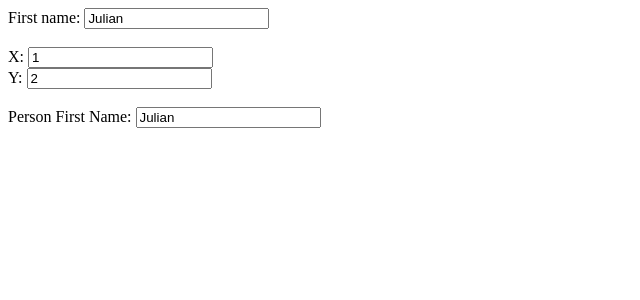
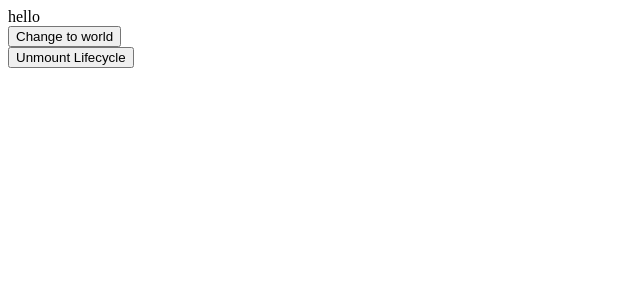
Before and after one commit to julianandreszb/vue-js-certification, a Vue app: page / in a window 1280 px wide. Shown: the top 300 px of the page, without its empty margins (0-640 px from the left). Built offline with nearby package versions, Linux system fonts and the light colour scheme.

Commit message:
Save progress: Lifecycle.vue

```diff
--- a/src/App.vue
+++ b/src/App.vue
@@ -3,11 +3,12 @@
 // import BindingMultipleAttributes from '@/components/BindingMultipleAttributes.vue'
 // import AccessingEventArgumentInInlineHandlers from '@/components/AccessingEventArgumentInInlineHandlers.vue'
 //import FormBindings from '@/components/FormBindings.vue'
-import Watcher from '@/components/WatcherPractice.vue'
+// import Watcher from '@/components/WatcherPractice.vue'
+import Lifecycle from '@/components/LifecycleParent.vue'
 </script>
 
 <template>
-  <Watcher />
+  <Lifecycle/>
 </template>
 
 <style scoped></style>
--- /dev/null
+++ b/src/components/LifecycleChild.vue
@@ -0,0 +1,25 @@
+<script setup>
+import { onBeforeMount, onBeforeUnmount, onMounted, onUnmounted, onUpdated, ref } from 'vue'
+
+onBeforeMount(() => {console.log('onBeforeMount')})
+
+onMounted(() => {console.log('onMounted')})
+
+onUpdated(()=> {console.log('onUpdated')})
+
+onUnmounted(() => {console.log('onUnmounted')})
+
+onBeforeUnmount(()=>{console.log('onBeforeUnmount')})
+
+const name = ref('hello')
+</script>
+
+<template>
+  {{ name  }}
+  <br>
+  <button @click="name = 'world'">Change to world</button>
+</template>
+
+<style scoped>
+
+</style>
--- /dev/null
+++ b/src/components/LifecycleParent.vue
@@ -0,0 +1,16 @@
+<script setup>
+import { ref } from 'vue'
+import LifecycleChild from '@/components/LifecycleChild.vue'
+const isMounted = ref(true)
+
+</script>
+
+<template>
+  <LifecycleChild  v-if="isMounted" />
+  <br>
+  <button @click="() => isMounted = false" >Unmount Lifecycle</button>
+</template>
+
+<style scoped>
+
+</style>
```
